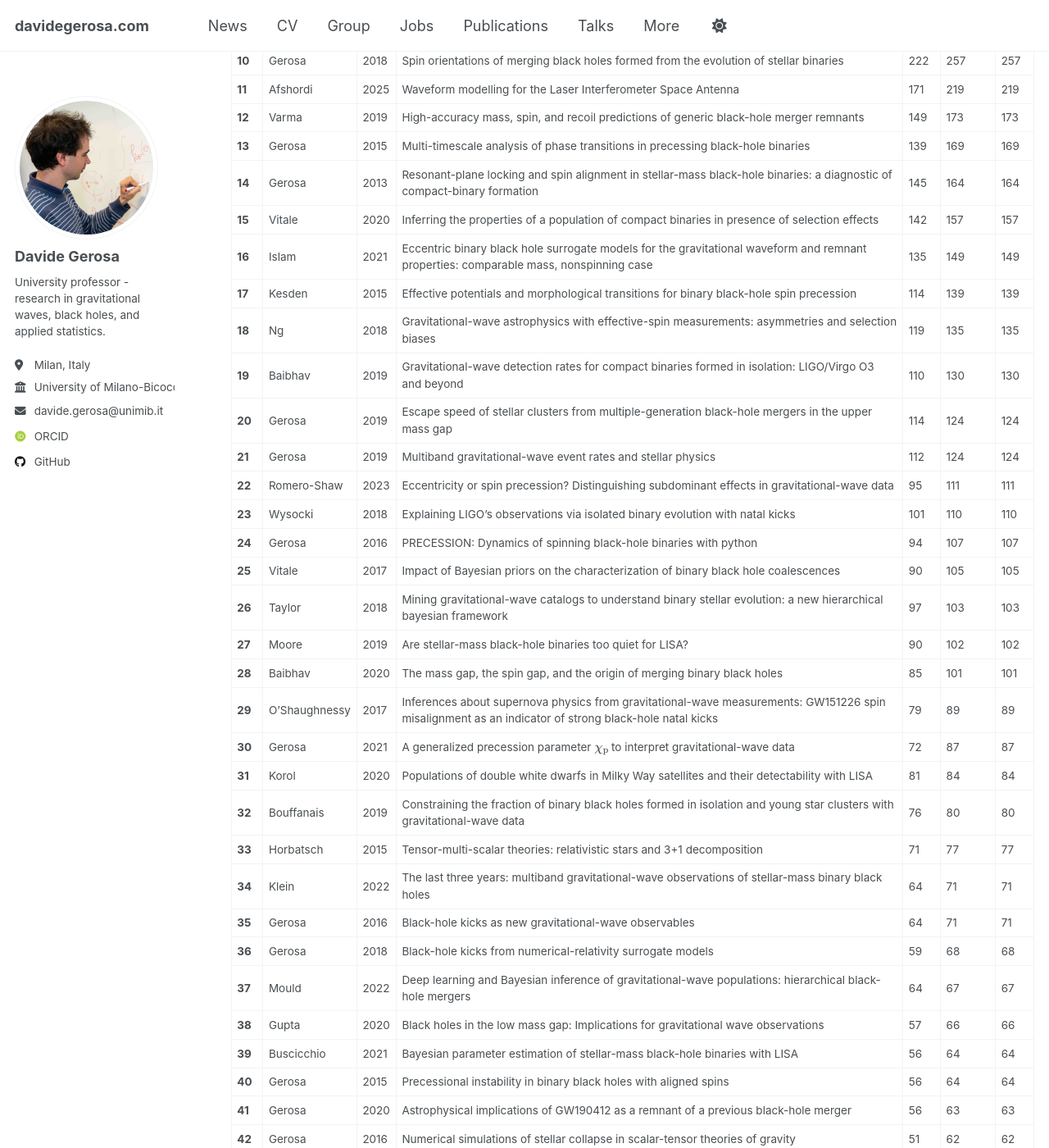
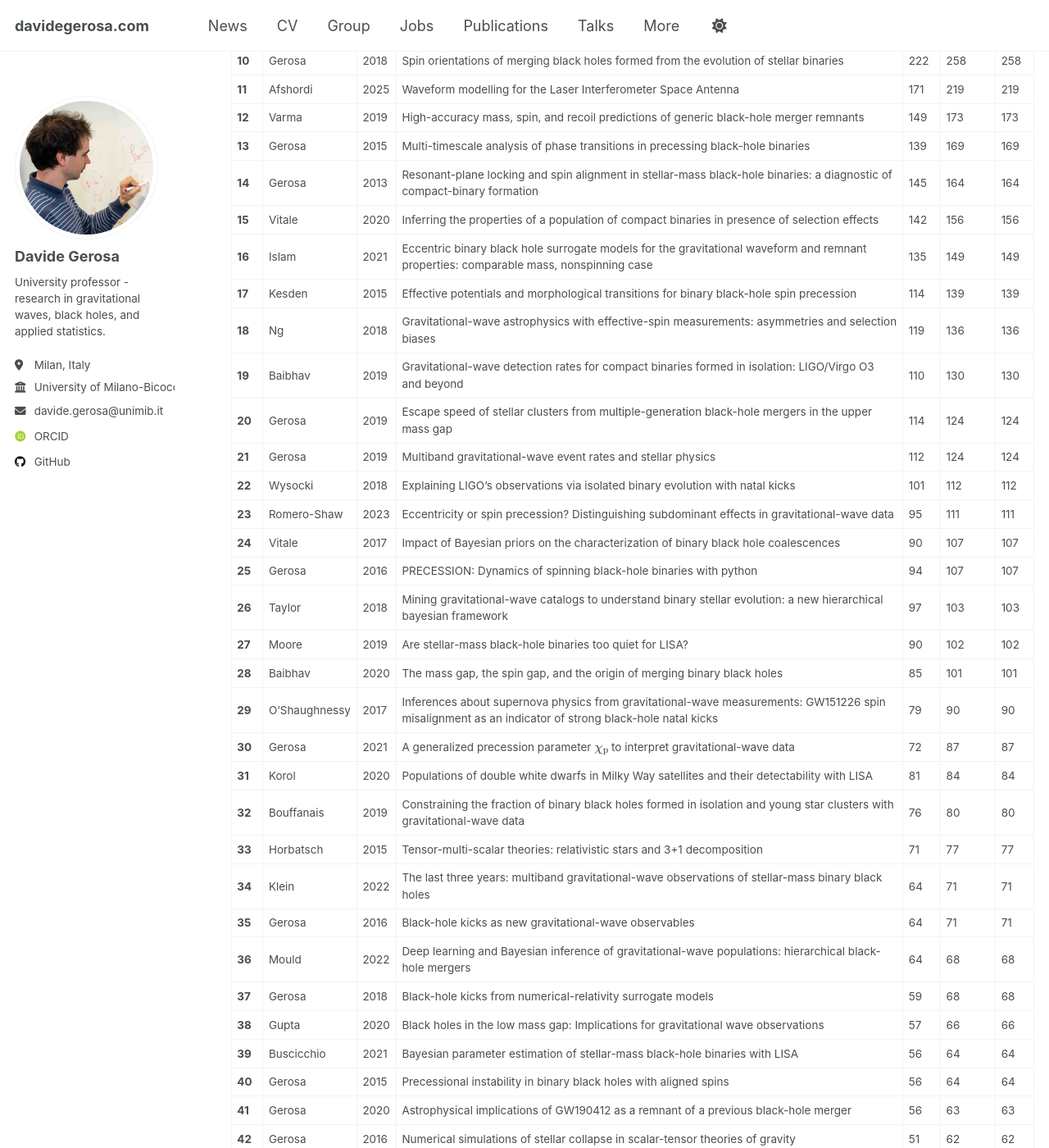
Before and after one commit to dgerosa/website, a Jekyll site: the page built from _pages/citations.md, in a window 1280 px wide and 1400 px high, scrolled down 846 px. Shown: the whole window at 82% size. Built offline with Jekyll 4.4.1, drawn with Linux system fonts in a browser that asks for light colours; some web fonts are replaced; some of the changed text lies outside the part shown.

Commit message:
Website update from workflow

```diff
--- a/_pages/_citations.md
+++ b/_pages/_citations.md
@@ -1,51 +1,51 @@
 ## Citation Summary
 
-- **Total ADS citations**: 10476
-- **Total INSPIRE citations**: 11696
-- **Total MAX citations**: 11791
+- **Total ADS citations**: 10478
+- **Total INSPIRE citations**: 11705
+- **Total MAX citations**: 11800
 - **h-index**: 49
 
 ## Paper list sorted by citation count
 
 | # | Author | Year | Title | ADS | INSPIRE | MAX |
 |---|--------|------|-------|-----|---------|-----|
-| **1** | Berti | 2015 | Testing general relativity with present and future astrophysical observations | 1494 | 1703 | 1703 |
-| **2** | Barack | 2019 | Black holes, gravitational waves and fundamental physics: a roadmap | 894 | 998 | 998 |
-| **3** | Amaro-Seoane | 2022 | Astrophysics with the Laser Interferometer Space Antenna | 858 | 788 | 858 |
+| **1** | Berti | 2015 | Testing general relativity with present and future astrophysical observations | 1494 | 1702 | 1702 |
+| **2** | Barack | 2019 | Black holes, gravitational waves and fundamental physics: a roadmap | 895 | 998 | 998 |
+| **3** | Amaro-Seoane | 2022 | Astrophysics with the Laser Interferometer Space Antenna | 859 | 789 | 859 |
 | **4** | Varma | 2019 | Surrogate models for precessing binary black hole simulations with unequal masses | 466 | 516 | 516 |
 | **5** | Belczynski | 2020 | Evolutionary roads leading to low effective spins, high black hole masses, and O1/O2 rates for LIGO/Virgo binary black holes | 471 | 511 | 511 |
 | **6** | Barausse | 2020 | Prospects for fundamental physics with LISA | 417 | 481 | 481 |
 | **7** | Arun | 2022 | New horizons for fundamental physics with LISA | 337 | 409 | 409 |
 | **8** | Gerosa | 2017 | Are merging black holes born from stellar collapse or previous mergers? | 351 | 382 | 382 |
-| **9** | Gerosa | 2021 | Hierarchical mergers of stellar-mass black holes and their gravitational-wave signatures | 296 | 328 | 328 |
-| **10** | Gerosa | 2018 | Spin orientations of merging black holes formed from the evolution of stellar binaries | 222 | 257 | 257 |
+| **9** | Gerosa | 2021 | Hierarchical mergers of stellar-mass black holes and their gravitational-wave signatures | 296 | 329 | 329 |
+| **10** | Gerosa | 2018 | Spin orientations of merging black holes formed from the evolution of stellar binaries | 222 | 258 | 258 |
 | **11** | Afshordi | 2025 | Waveform modelling for the Laser Interferometer Space Antenna | 171 | 219 | 219 |
 | **12** | Varma | 2019 | High-accuracy mass, spin, and recoil predictions of generic black-hole merger remnants | 149 | 173 | 173 |
 | **13** | Gerosa | 2015 | Multi-timescale analysis of phase transitions in precessing black-hole binaries | 139 | 169 | 169 |
 | **14** | Gerosa | 2013 | Resonant-plane locking and spin alignment in stellar-mass black-hole binaries: a diagnostic of compact-binary formation | 145 | 164 | 164 |
-| **15** | Vitale | 2020 | Inferring the properties of a population of compact binaries in presence of selection effects | 142 | 157 | 157 |
+| **15** | Vitale | 2020 | Inferring the properties of a population of compact binaries in presence of selection effects | 142 | 156 | 156 |
 | **16** | Islam | 2021 | Eccentric binary black hole surrogate models for the gravitational waveform and remnant properties: comparable mass, nonspinning case | 135 | 149 | 149 |
 | **17** | Kesden | 2015 | Effective potentials and morphological transitions for binary black-hole spin precession | 114 | 139 | 139 |
-| **18** | Ng | 2018 | Gravitational-wave astrophysics with effective-spin measurements: asymmetries and selection biases | 119 | 135 | 135 |
+| **18** | Ng | 2018 | Gravitational-wave astrophysics with effective-spin measurements: asymmetries and selection biases | 119 | 136 | 136 |
 | **19** | Baibhav | 2019 | Gravitational-wave detection rates for compact binaries formed in isolation: LIGO/Virgo O3 and beyond | 110 | 130 | 130 |
 | **20** | Gerosa | 2019 | Escape speed of stellar clusters from multiple-generation black-hole mergers in the upper mass gap | 114 | 124 | 124 |
 | **21** | Gerosa | 2019 | Multiband gravitational-wave event rates and stellar physics | 112 | 124 | 124 |
-| **22** | Romero-Shaw | 2023 | Eccentricity or spin precession? Distinguishing subdominant effects in gravitational-wave data | 95 | 111 | 111 |
-| **23** | Wysocki | 2018 | Explaining LIGO's observations via isolated binary evolution with natal kicks | 101 | 110 | 110 |
-| **24** | Gerosa | 2016 | PRECESSION: Dynamics of spinning black-hole binaries with python | 94 | 107 | 107 |
-| **25** | Vitale | 2017 | Impact of Bayesian priors on the characterization of binary black hole coalescences | 90 | 105 | 105 |
+| **22** | Wysocki | 2018 | Explaining LIGO's observations via isolated binary evolution with natal kicks | 101 | 112 | 112 |
+| **23** | Romero-Shaw | 2023 | Eccentricity or spin precession? Distinguishing subdominant effects in gravitational-wave data | 95 | 111 | 111 |
+| **24** | Vitale | 2017 | Impact of Bayesian priors on the characterization of binary black hole coalescences | 90 | 107 | 107 |
+| **25** | Gerosa | 2016 | PRECESSION: Dynamics of spinning black-hole binaries with python | 94 | 107 | 107 |
 | **26** | Taylor | 2018 | Mining gravitational-wave catalogs to understand binary stellar evolution: a new hierarchical bayesian framework | 97 | 103 | 103 |
 | **27** | Moore | 2019 | Are stellar-mass black-hole binaries too quiet for LISA? | 90 | 102 | 102 |
 | **28** | Baibhav | 2020 | The mass gap, the spin gap, and the origin of merging binary black holes | 85 | 101 | 101 |
-| **29** | O'Shaughnessy | 2017 | Inferences about supernova physics from gravitational-wave measurements: GW151226 spin misalignment as an indicator of strong black-hole natal kicks | 79 | 89 | 89 |
+| **29** | O'Shaughnessy | 2017 | Inferences about supernova physics from gravitational-wave measurements: GW151226 spin misalignment as an indicator of strong black-hole natal kicks | 79 | 90 | 90 |
 | **30** | Gerosa | 2021 | A generalized precession parameter $$\chi_\mathrm{p}$$ to interpret gravitational-wave data | 72 | 87 | 87 |
 | **31** | Korol | 2020 | Populations of double white dwarfs in Milky Way satellites and their detectability with LISA | 81 | 84 | 84 |
 | **32** | Bouffanais | 2019 | Constraining the fraction of binary black holes formed in isolation and young star clusters with gravitational-wave data | 76 | 80 | 80 |
 | **33** | Horbatsch | 2015 | Tensor-multi-scalar theories: relativistic stars and 3+1 decomposition | 71 | 77 | 77 |
 | **34** | Klein | 2022 | The last three years: multiband gravitational-wave observations of stellar-mass binary black holes | 64 | 71 | 71 |
 | **35** | Gerosa | 2016 | Black-hole kicks as new gravitational-wave observables | 64 | 71 | 71 |
-| **36** | Gerosa | 2018 | Black-hole kicks from numerical-relativity surrogate models | 59 | 68 | 68 |
-| **37** | Mould | 2022 | Deep learning and Bayesian inference of gravitational-wave populations: hierarchical black-hole mergers | 64 | 67 | 67 |
+| **36** | Mould | 2022 | Deep learning and Bayesian inference of gravitational-wave populations: hierarchical black-hole mergers | 64 | 68 | 68 |
+| **37** | Gerosa | 2018 | Black-hole kicks from numerical-relativity surrogate models | 59 | 68 | 68 |
 | **38** | Gupta | 2020 | Black holes in the low mass gap: Implications for gravitational wave observations | 57 | 66 | 66 |
 | **39** | Buscicchio | 2021 | Bayesian parameter estimation of stellar-mass black-hole binaries with LISA | 56 | 64 | 64 |
 | **40** | Gerosa | 2015 | Precessional instability in binary black holes with aligned spins | 56 | 64 | 64 |
```
Also changed, not shown: other parts of _pages/_citations.md (+5 -5 lines), _pages/_group.md (+1 -1 lines), _pages/_publications.md (+1 -1 lines), _pages/_talks.md (+1 -1 lines).
